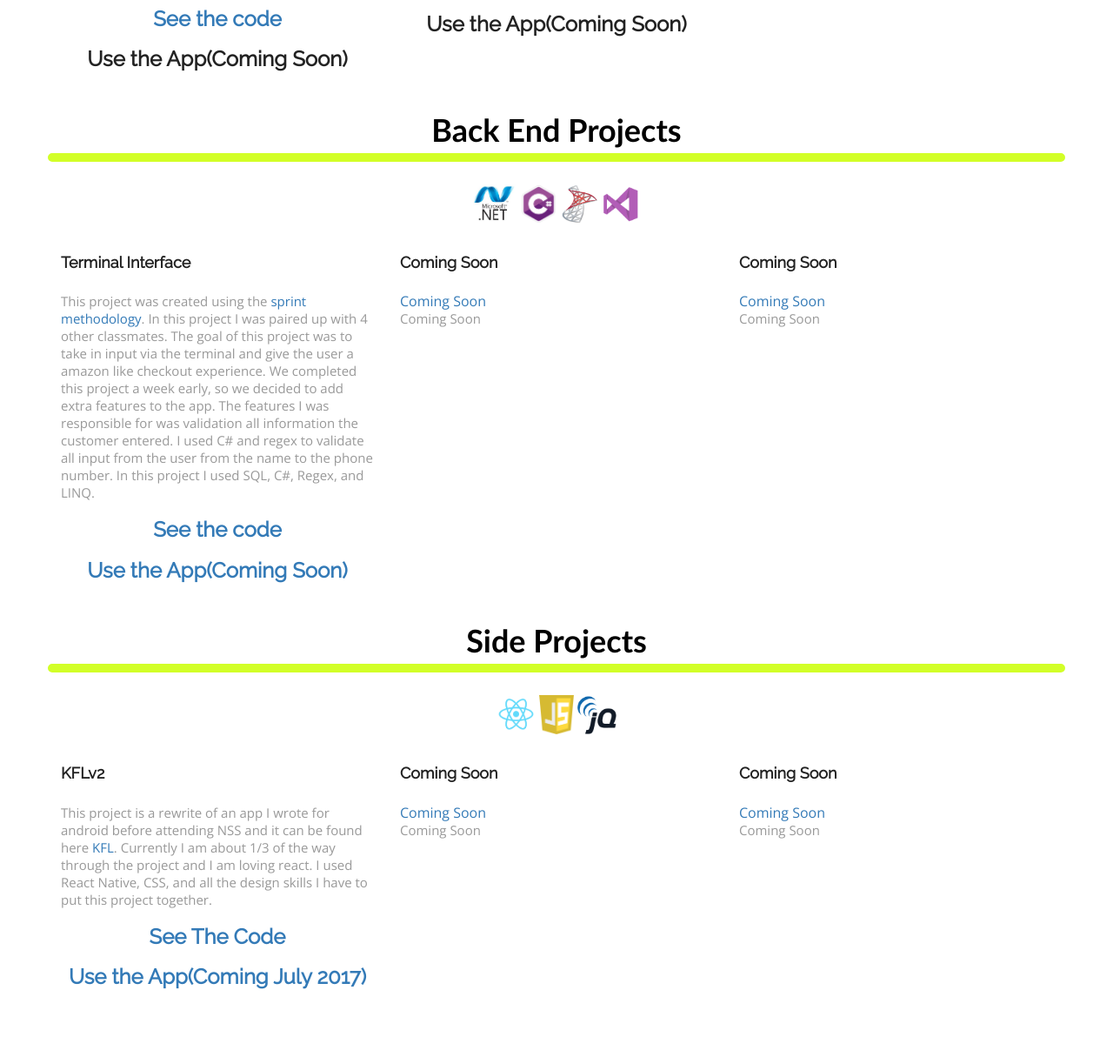
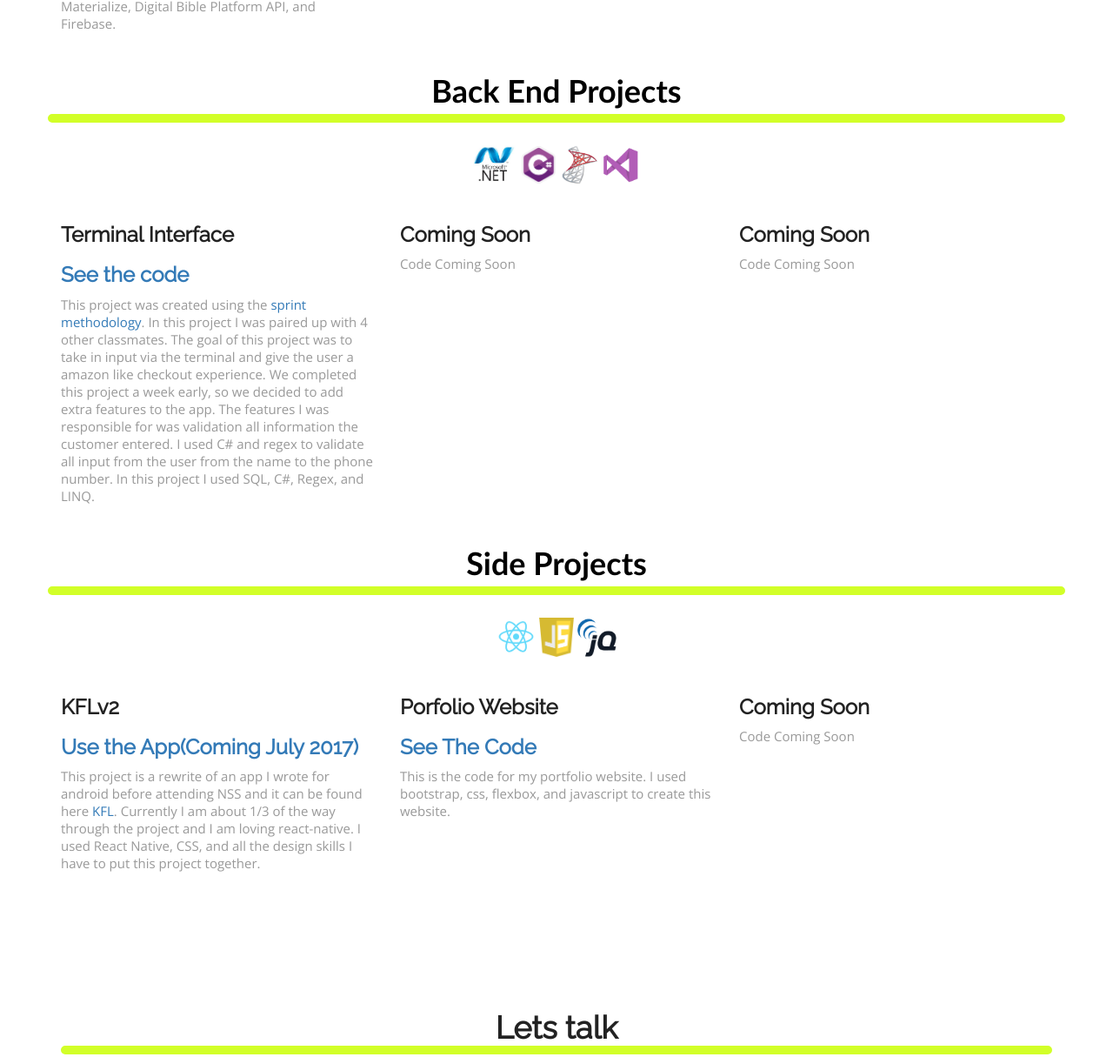
Before and after one commit to justinal64/portfolio-site, a website: page index.html in a window 1280 px wide. Shown: the part 1196-2411 px from the top of the page at 87% size. Drawn offline with nearby package versions, Linux system fonts and the light colour scheme; a web font is replaced by a local one.

Commit message:
moved links to github repos

```diff
--- a/index.html
+++ b/index.html
@@ -71,46 +71,45 @@
 				<div class="col-md-4 col-sm-4">
 					<div class="service-info">
 						<div class="icon-info">
-							<h4>TheBibleApp</h4>
+							<h3>TheBibleApp</h3>
+							<div class="">
+								<h3><a target="_blank" href="https://github.com/justinal64/TheBibleApp">See the code</a></h3>
+							</div>
 							<p>
 								I struggled to get my children to listen to the bible being read to them(4 children under the age of 3), and this is the solution I came up with.
 								I use simple animations(using<a href="https://docs.angularjs.org/api/ngAnimate"> ng-animate</a>) to hold the childs attention while
 								the verses are read to them. With the click of a button the user can also be rerouted to an adult version of the app that uses the Digital Bible
 								Platform API to pull back the King James version of the bible. This project combines my knowledge of CSS, HTML, Javascript, Angular 1, Materialize, Digital Bible Platform API, and Firebase.
 							</p>
-							<div class="text-center">
+							<!--<div class="text-center">
 								<h3><a target="_blank" href="https://github.com/justinal64/TheBibleApp">See the code</a></h3>
 								<h3>Use the App(Coming Soon)</h3>
-							</div>
+							</div>-->
 						</div>
 					</div>
 				</div>
 				<div class="col-md-4 col-sm-4">
 					<div class="service-info">
 						<div class="icon-info">
-							<h4>Local Weather</h4>
+							<h3>Local Weather</h3>
+								<h3><a target="_blank" href="https://github.com/justinal64/TheBibleApp">See the code</a></h3>
+
 							<p>I created this project to fetch weather conditions from the <a href="https://openweathermap.org/">openweather api</a>.
 							I would then allow the user to choose a date and location and I would display the weather conditions for that location. I also used firebase to
 							register a user and login, so the user could come back to the website at any time and see what search they have completed in the past.
 							This project combines my knowledge of CSS, HTML, Javascript, Angular 1, firebase, and I used an API for the first time.
 							</p>
-							<div class="text-center">
-								<h3><a target="_blank" href="https://github.com/justinal64/TheBibleApp">See the code</a></h3>
-								<h3>Use the App(Coming Soon)</h3>
-							</div>
 						</div>
 					</div>
 				</div>
 				<div class="col-md-4 col-sm-4">
 					<div class="service-info">
 						<div class="icon-info">
-							<h4>Checkers</h4>
+							<h3>Checkers</h3>
+								<h3><a target="_blank" href="http://codepen.io/justinal64/pen/mEaQYv">Use the App</a></h3>
 							<p>I created this project to push the limits of what I understood about javascript. This project taught me how to add and remove event listeners
 								based on what the user had clicked. This project combines my knowledge of CSS, HTML, and Javascript.
 							</p>
-							<div class="text-center">
-								<h3><a target="_blank" href="http://codepen.io/justinal64/pen/mEaQYv">Use the App</a></h3>
-							</div>
 						</div>
 					</div>
 				</div>
@@ -128,34 +127,29 @@
 				<div class="col-md-4 col-sm-4">
 					<div class="service-info">
 						<div class="icon-info">
-							<h4>Terminal Interface</h4>
+							<h3>Terminal Interface</h3>
+							<h3><a target="_blank" href="https://github.com/Team-Slytherin/Bangazon-Terminal-Interface">See the code</a></h3>
 							<p>This project was created using the <a href="https://en.wikipedia.org/wiki/Sprint_(software_development)">sprint methodology</a>. In this project
 							I was paired up with 4 other classmates. The goal of this project was to take in input via the terminal and give the user a amazon like checkout experience.
 							We completed this project a week early, so we decided to add extra features to the app. The features I was responsible for was validation all information
 							the customer entered. I used C# and regex to validate all input from the user from the name to the phone number. In this project I used SQL, C#, Regex, and LINQ.
 							</p>
-							<div class="text-center">
-								<h3><a target="_blank" href="https://github.com/Team-Slytherin/Bangazon-Terminal-Interface">See the code</a></h3>
-								<h3><a target="_blank" href="https://github.com/justinal64/TheBibleApp">Use the App(Coming Soon)</a></h3>
-							</div>
 						</div>
 					</div>
 				</div>
 				<div class="col-md-4 col-sm-4">
 					<div class="service-info">
 						<div class="icon-info">
-							<h4>Coming Soon</h4>
-							<a target="_blank" href="https://github.com/justinal64/local-weather">Coming Soon</a>
-							<p>Coming Soon</p>
+							<h3>Coming Soon</h3>
+							<p>Code Coming Soon</p>
 						</div>
 					</div>
 				</div>
 				<div class="col-md-4 col-sm-4">
 					<div class="service-info">
 						<div class="icon-info">
-							<h4>Coming Soon</h4>
-							<a target="_blank" href="https://github.com/justinal64/local-weather">Coming Soon</a>
-							<p>Coming Soon</p>
+							<h3>Coming Soon</h3>
+							<p>Code Coming Soon</p>
 						</div>
 					</div>
 				</div>
@@ -172,35 +166,35 @@
 				<div class="col-md-4 col-sm-4">
 					<div class="service-info">
 						<div class="icon-info">
-							<h4>KFLv2</h4>
+							<h3>KFLv2</h3>
+							<h3><a target="_blank" href="https://github.com/justinal64/TheBibleApp">Use the App(Coming July 2017)</a></h3>
 							<p>
 								This project is a rewrite of an app I wrote for android before attending NSS and
 								it can be found here <a target="_blank" href="https://github.com/justinal64/KFL">KFL</a>. Currently I am about 1/3
-								of the way through the project and I am loving react. I used React Native, CSS, and all the design skills I have to
+								of the way through the project and I am loving react-native. I used React Native, CSS, and all the design skills I have to
 								put this project together.
 							</p>
-							<div class="text-center">
-								<h3><a target="_blank" href="https://github.com/justinal64/KFLv2">See The Code</a></h3>
-								<h3><a target="_blank" href="https://github.com/justinal64/TheBibleApp">Use the App(Coming July 2017)</a></h3>
-							</div>
 						</div>
 					</div>
 				</div>
 				<div class="col-md-4 col-sm-4">
 					<div class="service-info">
 						<div class="icon-info">
-							<h4>Coming Soon</h4>
-							<a target="_blank" href="https://github.com/justinal64/local-weather">Coming Soon</a>
-							<p>Coming Soon</p>
+							<h3>Porfolio Website</h3>
+							<h3><a target="_blank" href="https://github.com/justinal64/portfolio-site">See The Code</a></h3>
+							<p>
+								This is the code for my portfolio website. I used bootstrap, css, flexbox, and javascript to create
+								this website.
+							</p>
 						</div>
 					</div>
 				</div>
 				<div class="col-md-4 col-sm-4">
 					<div class="service-info">
 						<div class="icon-info">
-							<h4>Coming Soon</h4>
-							<a target="_blank" href="https://github.com/justinal64/local-weather">Coming Soon</a>
-							<p>Coming Soon</p>
+							<h3>Coming Soon</h3>
+							<!--<h3><a target="_blank" href="https://github.com/justinal64/portfolio-site">See The Code</a></h3>							-->
+							<p>Code Coming Soon</p>
 						</div>
 					</div>
 				</div>
```
